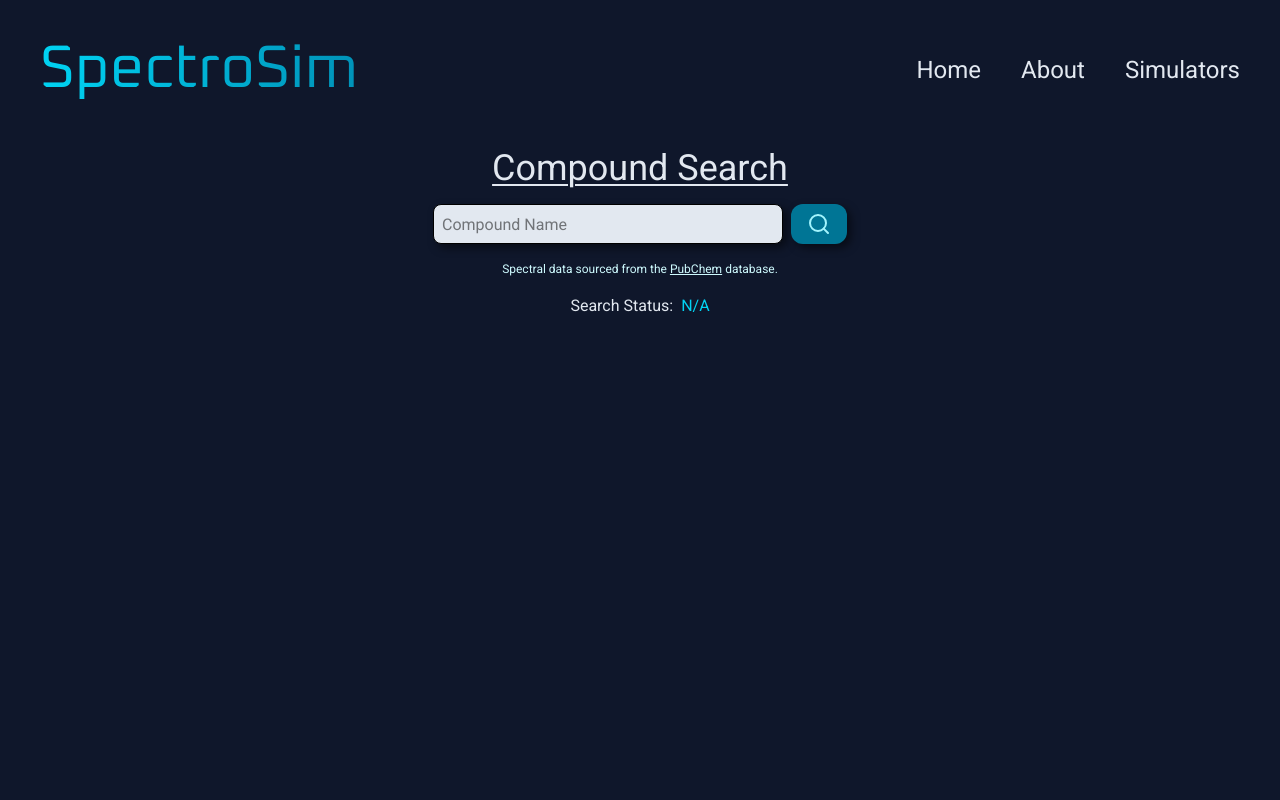
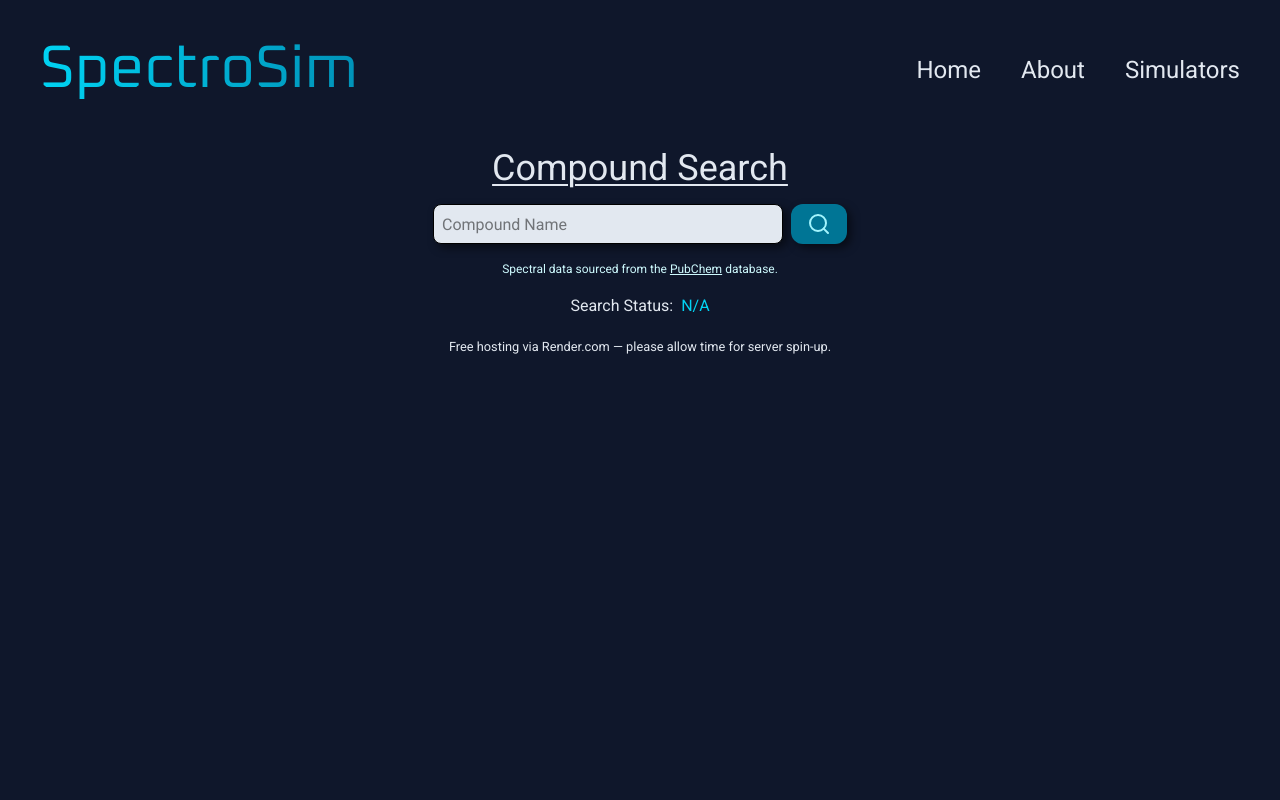
Before and after one commit to michaelddeming/spectro-sim, a React (Vite) app in the folder frontend/: page /absorbsim in a window 1280 px wide. Shown: the top 800 px of the page. Built offline with nearby package versions, Linux system fonts and the light colour scheme.

Commit message:
Add note for server spin-up.

```diff
--- a/frontend/src/comps/pages/AbsorbSim.jsx
+++ b/frontend/src/comps/pages/AbsorbSim.jsx
@@ -167,7 +167,9 @@ export default function AbsorbSim(props) {
             <p className={`${getStatusClass()}`}>{search_status}</p>
 
           </div>
-
+          <div>
+            <small>Free hosting via Render.com — please allow time for server spin-up.</small>
+          </div>
 
 
           </div>
```
